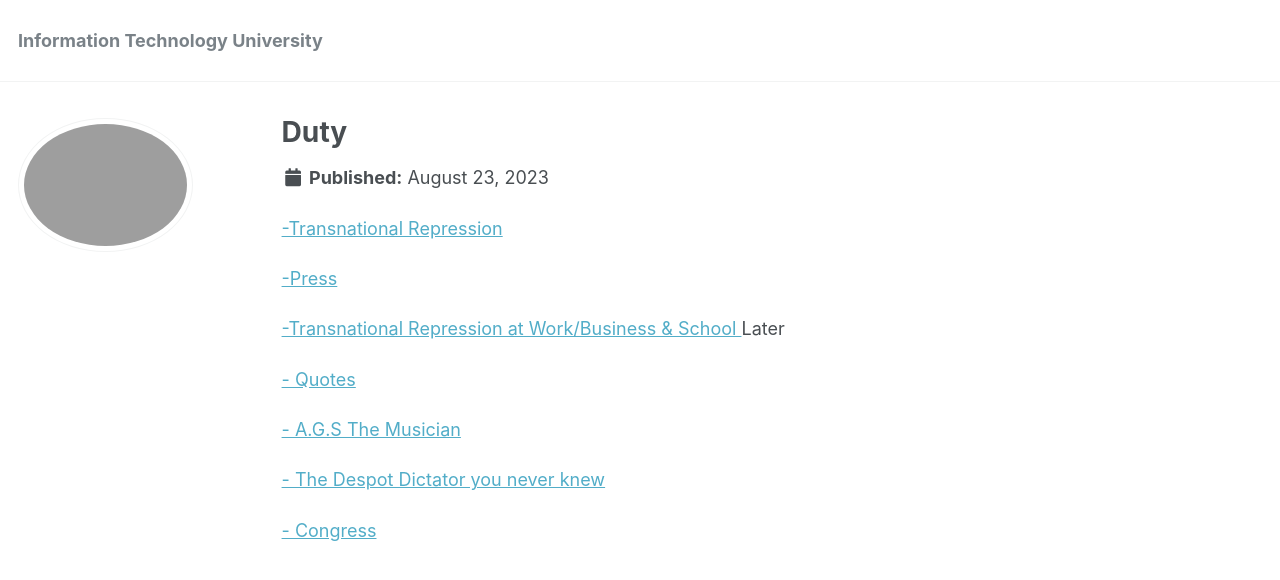
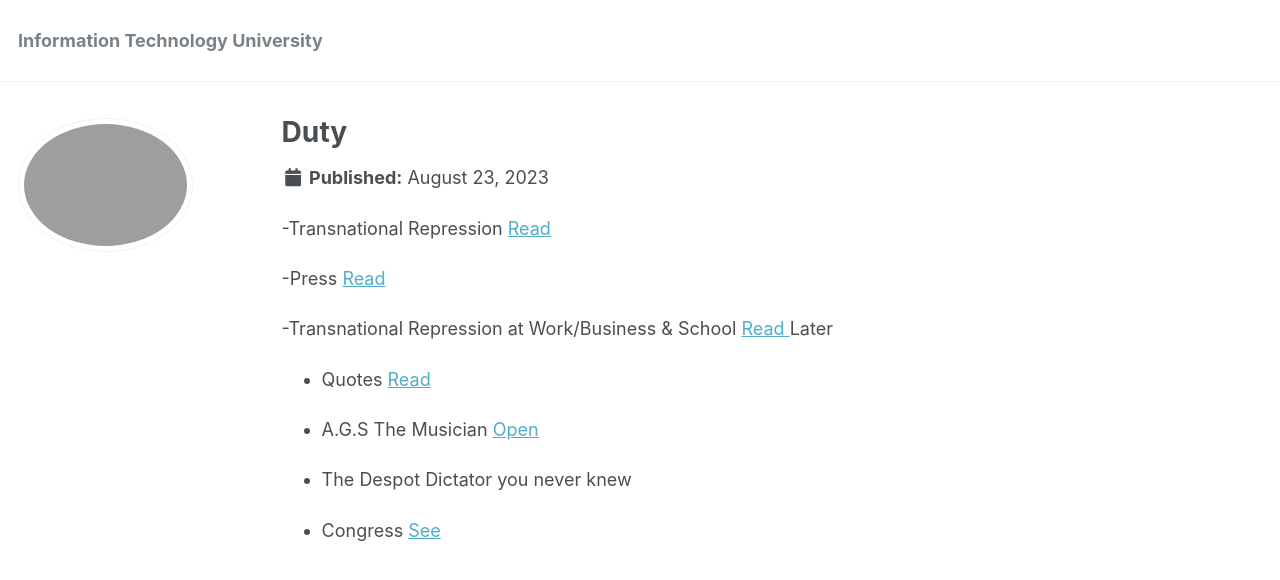
Before and after one commit to phdcsseiden/phdcsseiden.github.io, a Jekyll site: the page built from _pages/Duty.md, in a window 1280 px wide. Shown: the top 580 px of the page. Built offline with Jekyll 4.4.1, drawn with Linux system fonts in a browser that asks for light colours.

Commit message:
Update Duty.md

```diff
--- a/_pages/Duty.md
+++ b/_pages/Duty.md
@@ -15,34 +15,34 @@ modified: 2023-08-23
 
 
 
-<a href=" https://phdcsseiden.github.io/Tr/ "> -Transnational Repression  </a>
+-Transnational Repression  <a href=" https://phdcsseiden.github.io/Tr/ "> Read </a>
 
 
 
 
-<a href=" https://phdcsseiden.github.io/News/ "> -Press  </a>
+-Press <a href=" https://phdcsseiden.github.io/News/ "> Read  </a>
 
 
 
 
-<a href="  "> -Transnational Repression at Work/Business & School  </a>  Later
+-Transnational Repression at Work/Business & School <a href="  ">  Read </a>  Later
 
 
 
 
-<a href=" https://phdcsseiden.github.io/quotes/ "> - Quotes  </a>
+- Quotes <a href=" https://phdcsseiden.github.io/quotes/ "> Read  </a>
 
 
 
 
-<a href=" https://phdcsseiden.github.io/Musician/ "> - A.G.S The Musician  </a>
+- A.G.S The Musician <a href=" https://phdcsseiden.github.io/Musician/ "> Open  </a>
 
 
 
 
-<a href=" https://phdcsseiden.github.io/Knew/ "> - The Despot Dictator you never knew  </a>
+- The Despot Dictator you never knew <a href=" https://phdcsseiden.github.io/Knew/ ">   </a>
 
 
 
 
-<a href=" https://phdcsseiden.github.io/Congress/ "> - Congress  </a>
+- Congress  <a href=" https://phdcsseiden.github.io/Congress/ "> See </a>
```
